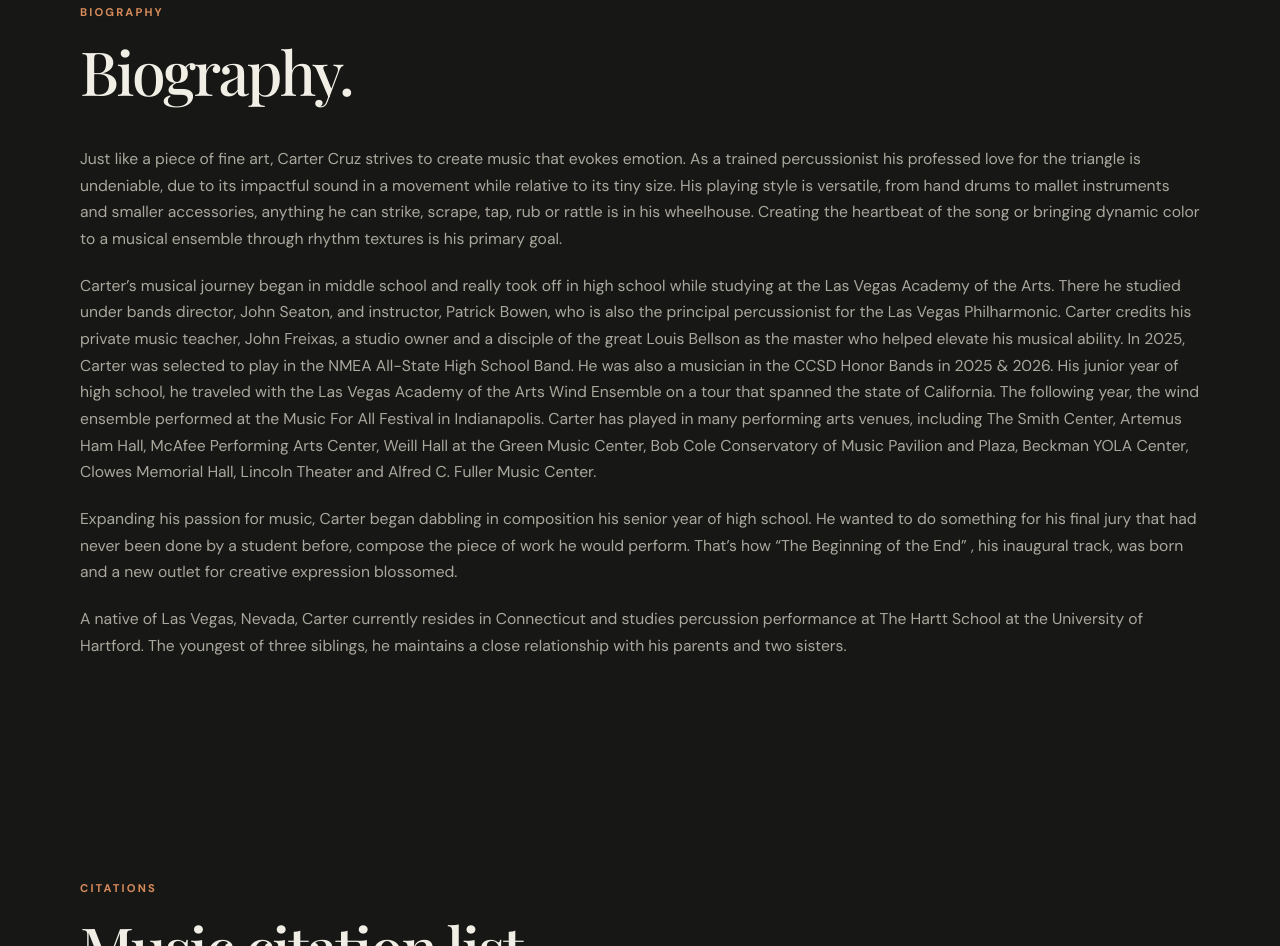
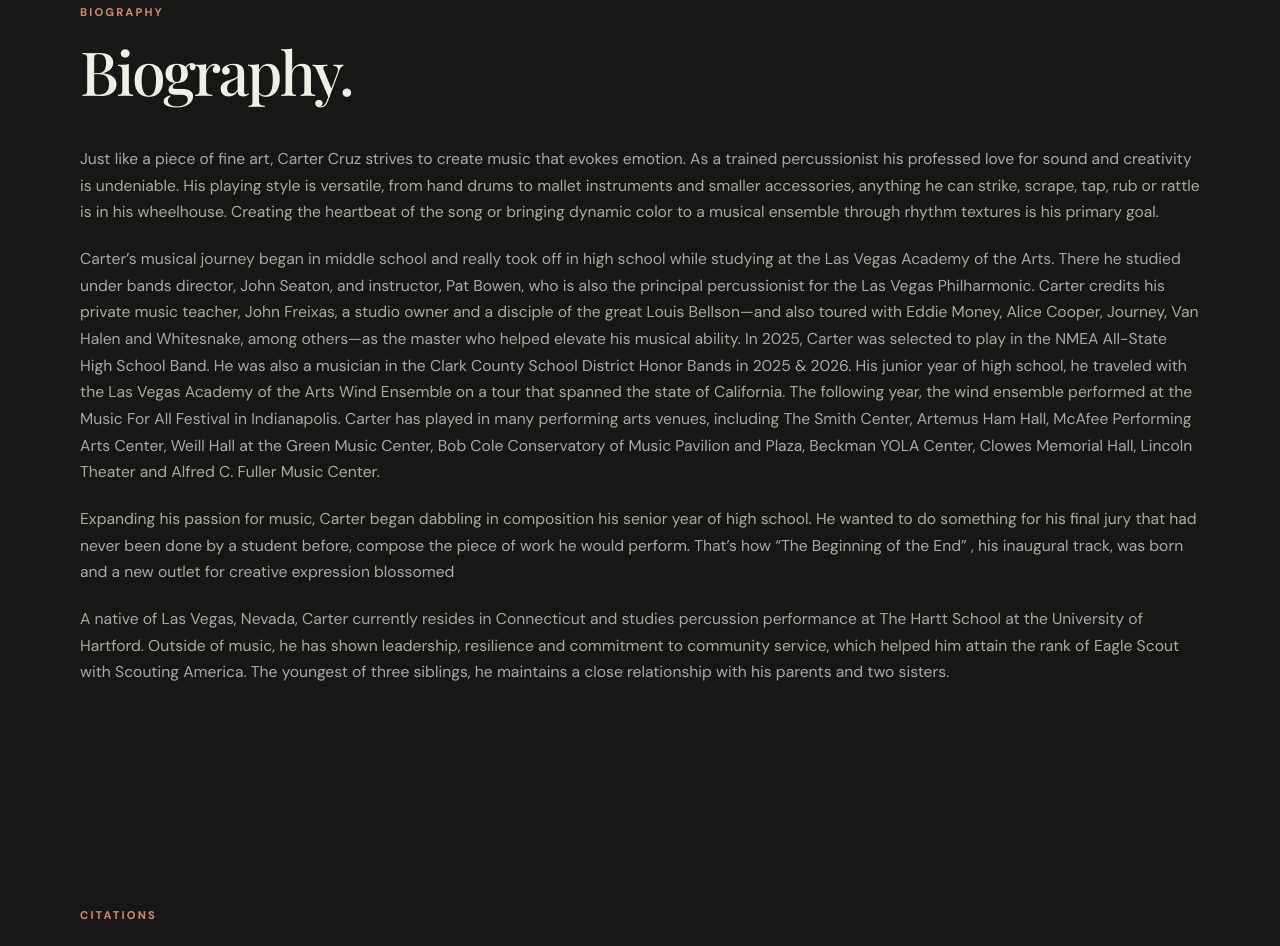
Before and after one commit to CruzProducts/CruzProducts.github.io, a plain HTML site: page about.html in a window 1280 px wide. Shown: the part 1435-2381 px from the top of the page. Drawn offline with nearby package versions, Linux system fonts and the light colour scheme; a web font is replaced by a local one.

Commit message:
Revise biography section for clarity and detail
Updated biography to enhance clarity and detail about Carter Cruz's musical journey and achievements.

```diff
--- a/about.html
+++ b/about.html
@@ -86,16 +86,16 @@
   </div>
 
   <div class="about-copy biography-copy">
-    <p>Just like a piece of fine art, Carter Cruz strives to create music that evokes emotion. As a trained percussionist his professed love for the triangle is undeniable, due to its impactful sound in a movement while relative to its tiny size. His playing style is versatile, from hand drums to mallet instruments and smaller accessories, anything he can strike, scrape, tap, rub or rattle is in his wheelhouse. Creating the heartbeat of the song or bringing dynamic color to a musical ensemble through rhythm textures is his primary goal.
+    <p>Just like a piece of fine art, Carter Cruz strives to create music that evokes emotion. As a trained percussionist his professed love for sound and creativity is undeniable. His playing style is versatile, from hand drums to mallet instruments and smaller accessories, anything he can strike, scrape, tap, rub or rattle is in his wheelhouse. Creating the heartbeat of the song or bringing dynamic color to a musical ensemble through rhythm textures is his primary goal.
 </p>
 
-    <p>Carter’s musical journey began in middle school and really took off in high school while studying at the Las Vegas Academy of the Arts. There he studied under bands director, John Seaton, and instructor, Patrick Bowen, who is also the principal percussionist for the Las Vegas Philharmonic. Carter credits his private music teacher, John Freixas, a studio owner and a disciple of the great Louis Bellson as the master who helped elevate his musical ability. In 2025, Carter was selected to play in the NMEA All-State High School Band. He was also a musician in the CCSD Honor Bands in 2025 & 2026. His junior year of high school, he traveled with the Las Vegas Academy of the Arts Wind Ensemble on a tour that spanned the state of California. The following year, the wind ensemble performed at the Music For All Festival in Indianapolis. Carter has played in many performing arts venues, including The Smith Center, Artemus Ham Hall, McAfee Performing Arts Center, Weill Hall at the Green Music Center, Bob Cole Conservatory of Music Pavilion and Plaza, Beckman YOLA Center, Clowes Memorial Hall, Lincoln Theater and Alfred C. Fuller Music Center.
+    <p>Carter’s musical journey began in middle school and really took off in high school while studying at the Las Vegas Academy of the Arts. There he studied under bands director, John Seaton, and instructor, Pat Bowen, who is also the principal percussionist for the Las Vegas Philharmonic. Carter credits his private music teacher, John Freixas, a studio owner and a disciple of the great Louis Bellson—and also toured with Eddie Money, Alice Cooper, Journey, Van Halen and Whitesnake, among others—as the master who helped elevate his musical ability. In 2025, Carter was selected to play in the NMEA All-State High School Band. He was also a musician in the Clark County School District Honor Bands in 2025 & 2026. His junior year of high school, he traveled with the Las Vegas Academy of the Arts Wind Ensemble on a tour that spanned the state of California. The following year, the wind ensemble performed at the Music For All Festival in Indianapolis. Carter has played in many performing arts venues, including The Smith Center, Artemus Ham Hall, McAfee Performing Arts Center, Weill Hall at the Green Music Center, Bob Cole Conservatory of Music Pavilion and Plaza, Beckman YOLA Center, Clowes Memorial Hall, Lincoln Theater and Alfred C. Fuller Music Center.
 </p>
 
-    <p>Expanding his passion for music, Carter began dabbling in composition his senior year of high school. He wanted to do something for his final jury that had never been done by a student before, compose the piece of work he would perform. That’s how “The Beginning of the End” , his inaugural track, was born and a new outlet for creative expression blossomed.
+    <p>Expanding his passion for music, Carter began dabbling in composition his senior year of high school. He wanted to do something for his final jury that had never been done by a student before, compose the piece of work he would perform. That’s how “The Beginning of the End” , his inaugural track, was born and a new outlet for creative expression blossomed
 </p>
 
-    <p>A native of Las Vegas, Nevada, Carter currently resides in Connecticut and studies percussion performance at The Hartt School at the University of Hartford. The youngest of three siblings, he maintains a close relationship with his parents and two sisters.
+    <p>A native of Las Vegas, Nevada, Carter currently resides in Connecticut and studies percussion performance at The Hartt School at the University of Hartford. Outside of music, he has shown leadership, resilience and commitment to community service, which helped him attain the rank of Eagle Scout with Scouting America. The youngest of three siblings, he maintains a close relationship with his parents and two sisters.
 </p>
   </div>
 </section>
```
